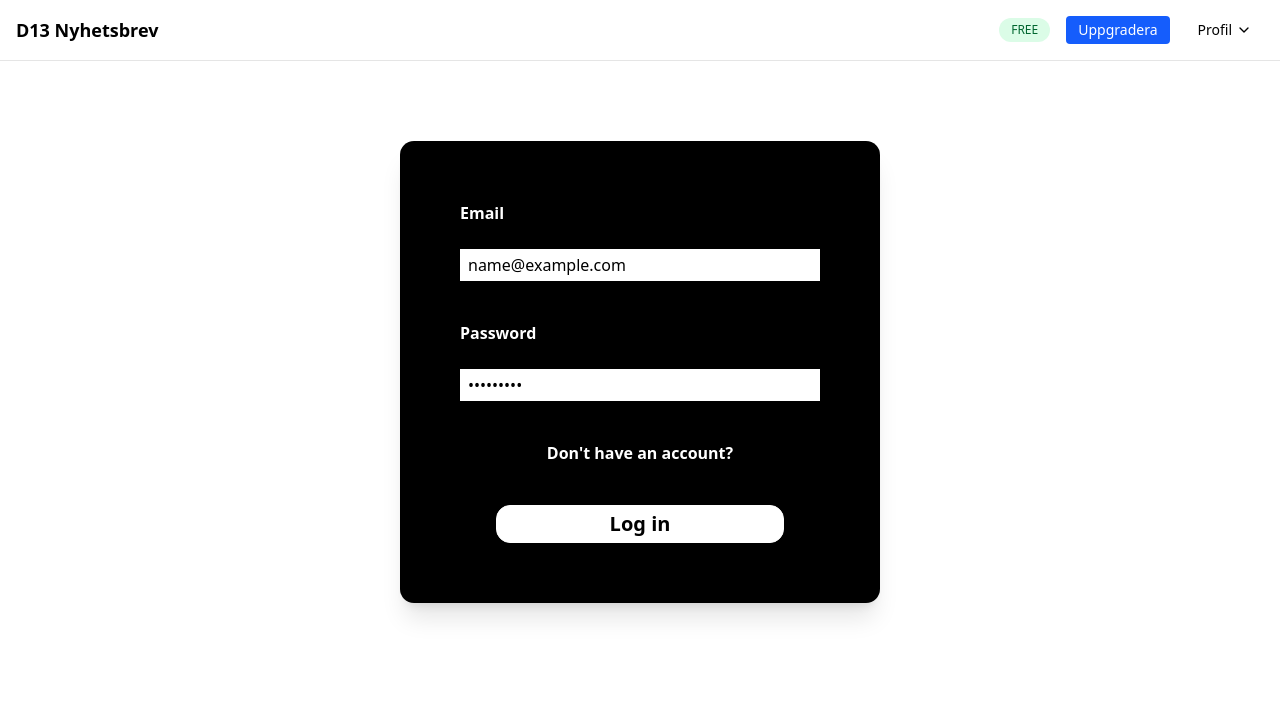
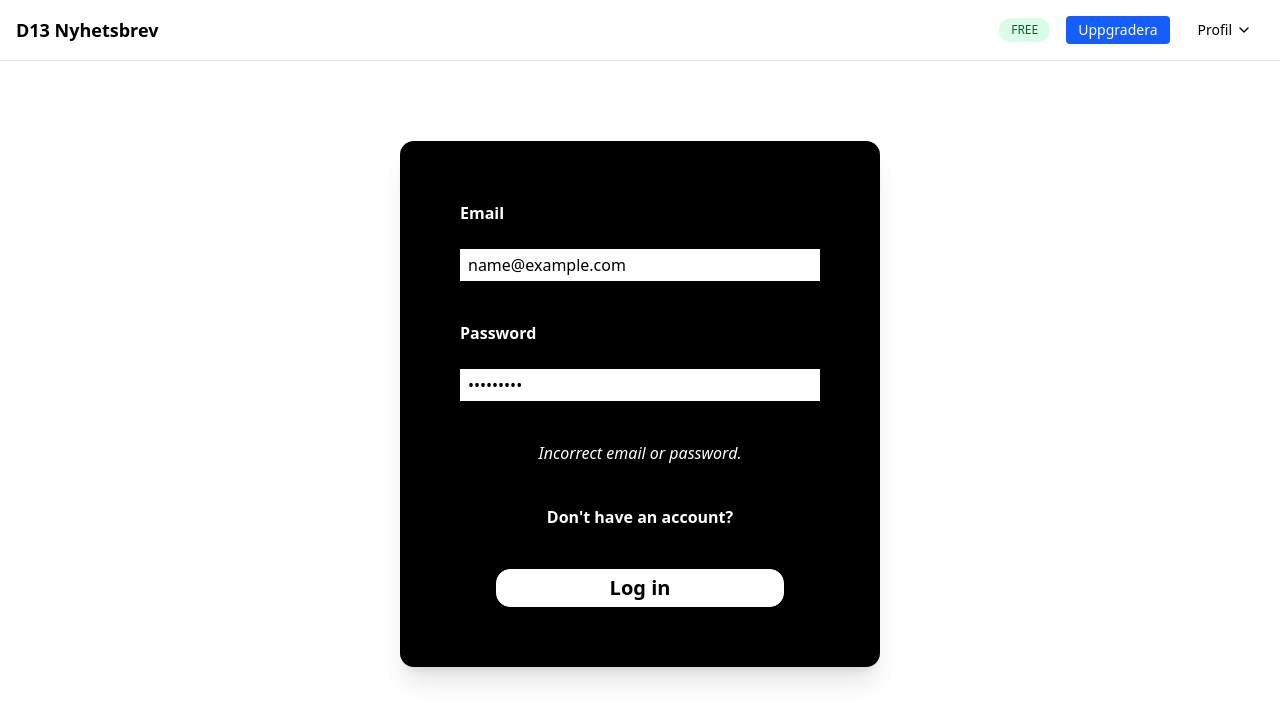
Before and after one commit to Medieinstitutet/fsu24d-systemutveckling-e-handel-f-r-prenumerationer-the-thirteen, a Next.js app: page /login in a window 1280 px wide. Both pictures are taken after typing "name@example.com", "Sample123" into the empty fields and a click on the button "Log in". Shown: the top 720 px of the page. Built offline with nearby package versions, Linux system fonts and the light colour scheme; no server answers.

Commit message:
Login error handling

```diff
--- a/src/app/login/page.tsx
+++ b/src/app/login/page.tsx
@@ -8,10 +8,12 @@ import { ChangeEvent, FormEvent, useState } from "react";
 const LoginPage = () => {
 
   const [form, setForm] = useState({email: "", password: ""});
+  const [error, setError] = useState<string>("");
   const router = useRouter();
 
   const handleChange = (e: ChangeEvent<HTMLInputElement>) => {
     setForm({...form, [e.target.name]: e.target.value});
+    setError("");
   }
 
   const handleSubmit = async (e: FormEvent) => {
@@ -24,7 +26,7 @@ const LoginPage = () => {
     if (res?.ok) {
       router.push("/");
     } else {
-      alert("Failed")
+      setError("Incorrect email or password.");
     }
   }
 
@@ -42,6 +44,7 @@ const LoginPage = () => {
         <br />
         <input type="password" name="password" required className="h-[4dvh] text-black bg-white p-2" onChange={handleChange}/>
       </div>
+      {error && <p className="text-white italic">{error}</p>}
 
       <Link href="/register" className="text-white font-bold">Don't have an account?</Link>
       <button className="border border-white w-[80%] rounded-xl text-black bg-white font-bold p-1 text-xl">Log in</button>
```
